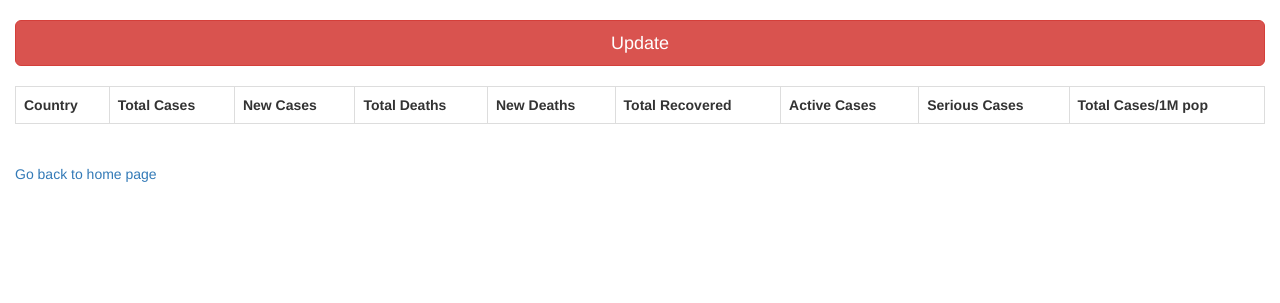
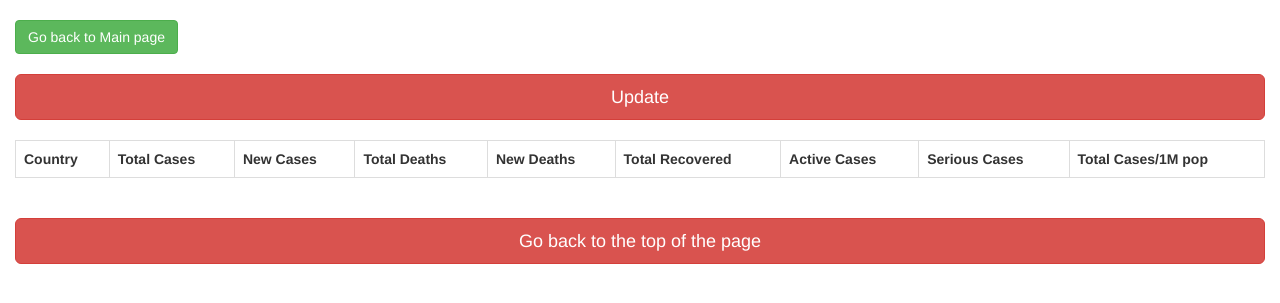
Before and after one commit to ArunasZygis/corona, a Flask app: template templates/table.html in a window 1280 px wide. Shown: the top 303 px of the page. Run offline with Flask 2, Linux system fonts and the light colour scheme; the template is opened without the code that fills it: most values are stand-ins (such as "Sample title", 1, 10 or a date in 2020); lists and menus that the app fills with data are empty; some libraries are stand-ins or nearby versions.

Commit message:
Add redirect to the page after the update, buttons on the main and table pages..

```diff
--- a/flask_app.py
+++ b/flask_app.py
@@ -1,7 +1,7 @@
-from flask import Flask, render_template
+from flask import Flask, render_template, url_for, redirect
 
 # from creation_of_data import display_data, update_data
-from creation_of_data import display_data, update_data
+from database import display_data, update_data
 from main import get_corona_virus_data
 from flask_bootstrap import Bootstrap
 
@@ -16,15 +16,23 @@ def index():
     return render_template('index.html', heading=heading)
 
 
-@app.route('/table_updated')  # used for update table
-def return_updated_table():
-    countries = get_corona_virus_data()  # not good option!
-    update_data(countries)
-    return render_template('table_updated.html', countries=countries)
+# @app.route('/table_updated')  # used for update table
+# def return_updated_table():
+#     countries = get_corona_virus_data()  # not good option!
+#     update_data(countries)
+#     return render_template('table_updated.html', countries=countries)
 
 
-@app.route('/table')
-def display_table():
+@app.route('/table/<int:update>')
+def display_table(update):
+    if update == 1:
+        print("updating with new data")
+        update_data(get_corona_virus_data())
+        new_url = url_for("display_table", update=0)
+        return redirect(new_url)
+    else:
+        print("using old data")
+
     countries = display_data()
     return render_template('table.html', countries=countries)
 
--- a/main.py
+++ b/main.py
@@ -16,13 +16,13 @@ def get_corona_virus_data():
     parse_website_data = corona_website_url.text
     soup = BeautifulSoup(parse_website_data, 'html.parser')  # html.parser - Standard Python parsing library
     print("\n")
-    corona_table = soup.find('table', {'id': 'main_table_countries'})
+    corona_table = soup.find('table', {'id': 'main_table_countries_today'})
     table_rows = corona_table.find_all('tr')
-
     countries = []
     for idx, row in enumerate(table_rows):
         if idx == 0:
             trows_data = row.find_all('th')
+            print(trows_data)
         else:
             trows_data = row.find_all('td')
 
--- a/templates/table.html
+++ b/templates/table.html
@@ -1,17 +1,24 @@
-{% extends "bootstrap/base.html" %}
-{%block html%}
-{{ super() }}
+<!doctype html>
+<html>
 <head>
     <meta charset="UTF-8">
     <title>Table</title>
 </head>
+{% extends "bootstrap/base.html" %}
+{%block html%}
+{{ super() }}
+
 <body>
 <br>
-<div align="center" class="container-fluid">
-    <a class="btn btn-danger btn-lg btn-block" href="{{ url_for('return_updated_table') }}" role="button">Update</a>
+<div align="left" class="container-fluid">
+    <a href = "/" class="btn btn-success">Go back to Main page</a>
 </div>
 <br>
-<div class="container-fluid">
+<div align="center" class="container-fluid">
+    <a class="btn btn-danger btn-lg btn-block" href="{{ url_for('display_table', update=1) }}" role="button" onclick="myFunction()">Update</a>
+</div>
+<br>
+<div name="top" class="container-fluid">
     <div class="table-responsive">
         <table class="table table-bordered table-hover ">
             {% for sublist in countries %}
@@ -38,10 +45,17 @@
         </table>
     </div>
     <br>
-    <a href = "/">Go back to home page</a>
+    <a href = "#top" class="btn btn-danger btn-lg btn-block">Go back to the top of the page</a>
+    <br>
 </div>
+<script>
+function myFunction() {
+  alert("Data was updated!");
+}
+</script>
 </body>
 {%endblock%}
+</html>
 
 <!--{% for sublist in countries %}-->
 <!--    {% if loop.index0 == 0 %}-->
--- a/templates/table_updated.html
+++ b/templates/table_updated.html
@@ -8,7 +8,7 @@
 <body>
 <br>
 <div align="center" class="container-fluid">
-    <a class="btn btn-danger btn-lg btn-block" href="{{ url_for('return_updated_table') }}" role="button">Update</a>
+    <a class="btn btn-danger btn-lg btn-block" href="{{ url_for('display_table') }}" role="button">Update</a>
 </div>
 <br>
 <div class="container-fluid">
```
Also changed, not shown: templates/index.html (+7 -4 lines), database.py (renamed from creation_of_data.py), 3 other files.
